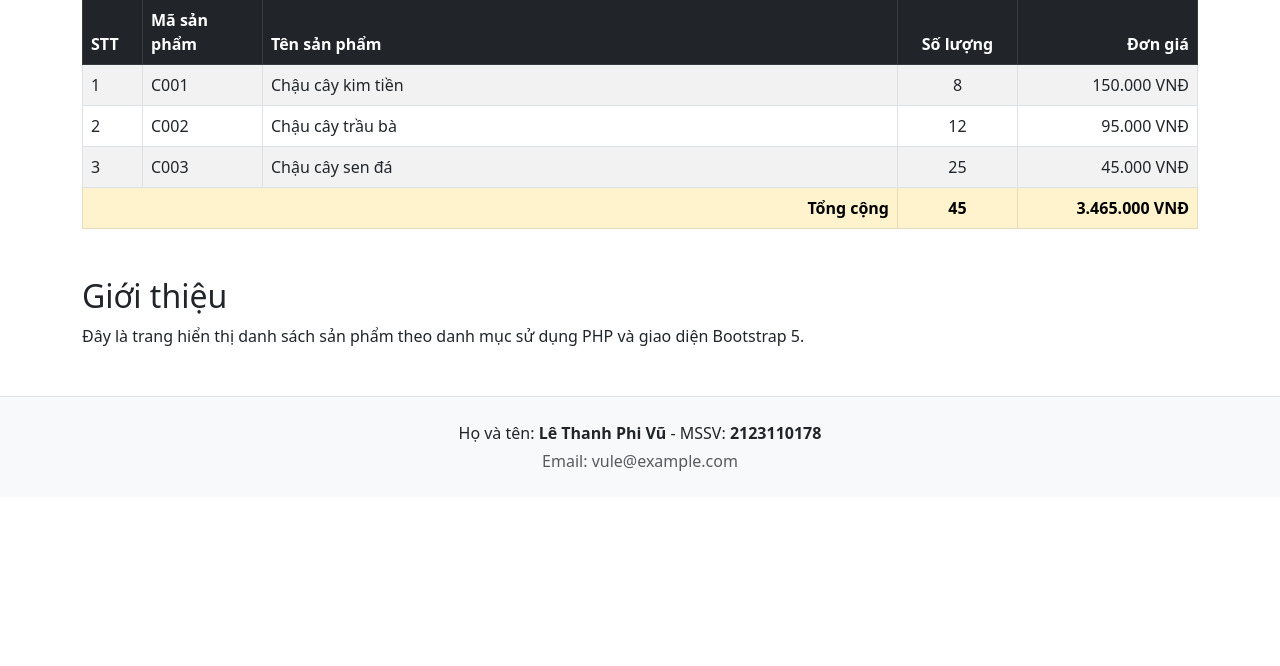
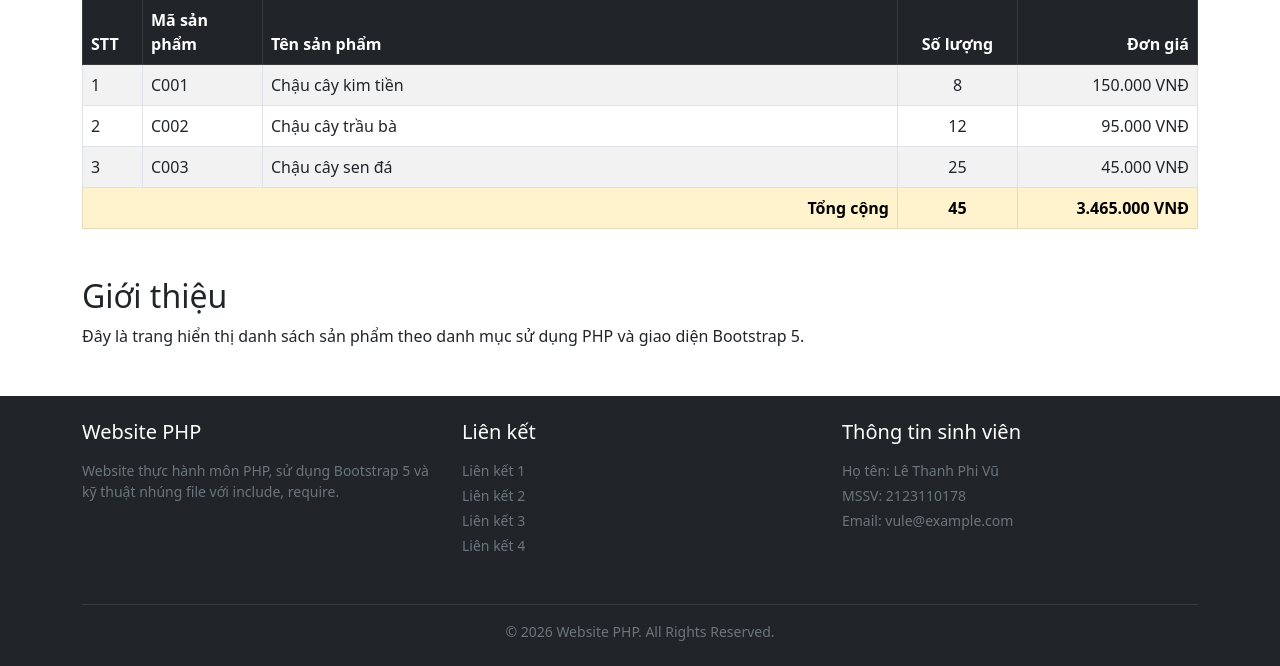
Before and after one commit to lethanhphivu04-lgtm/LeThanhPhiVu_LTW1, a PHP site: page /Lab3/index.php in a window 1280 px wide. Shown: the part 482-1148 px from the top of the page. Before the commit the page ends 953 px from the top, so only its background shows below. Run offline with PHP 8.4, Linux system fonts and the light colour scheme.

Commit message:
restore 3-column dark footer matching document

```diff
--- a/Lab3/includes/footer.php
+++ b/Lab3/includes/footer.php
@@ -1,7 +1,30 @@
-    <footer class="bg-light text-center py-4 mt-5 border-top">
+    <footer class="bg-dark text-white py-4 mt-5">
         <div class="container">
-            <p class="mb-1">Họ và tên: <strong>Lê Thanh Phi Vũ</strong> - MSSV: <strong>2123110178</strong></p>
-            <p class="mb-0 text-muted">Email: vule@example.com</p>
+            <div class="row">
+                <div class="col-md-4 mb-3">
+                    <h5 class="mb-3">Website PHP</h5>
+                    <p class="text-secondary small">Website thực hành môn PHP, sử dụng Bootstrap 5 và kỹ thuật nhúng file với include, require.</p>
+                </div>
+                <div class="col-md-4 mb-3">
+                    <h5 class="mb-3">Liên kết</h5>
+                    <ul class="list-unstyled small">
+                        <li class="mb-1"><a href="index.php" class="text-secondary text-decoration-none">Liên kết 1</a></li>
+                        <li class="mb-1"><a href="index.php" class="text-secondary text-decoration-none">Liên kết 2</a></li>
+                        <li class="mb-1"><a href="index2.php" class="text-secondary text-decoration-none">Liên kết 3</a></li>
+                        <li class="mb-1"><a href="#" class="text-secondary text-decoration-none">Liên kết 4</a></li>
+                    </ul>
+                </div>
+                <div class="col-md-4 mb-3">
+                    <h5 class="mb-3">Thông tin sinh viên</h5>
+                    <p class="text-secondary small mb-1">Họ tên: Lê Thanh Phi Vũ</p>
+                    <p class="text-secondary small mb-1">MSSV: 2123110178</p>
+                    <p class="text-secondary small mb-0">Email: vule@example.com</p>
+                </div>
+            </div>
+            <hr class="border-secondary my-3">
+            <div class="text-center text-secondary small">
+                © 2026 Website PHP. All Rights Reserved.
+            </div>
         </div>
     </footer>
     <script src="https://cdn.jsdelivr.net/npm/bootstrap@5.3.0/dist/js/bootstrap.bundle.min.js"></script>
```
